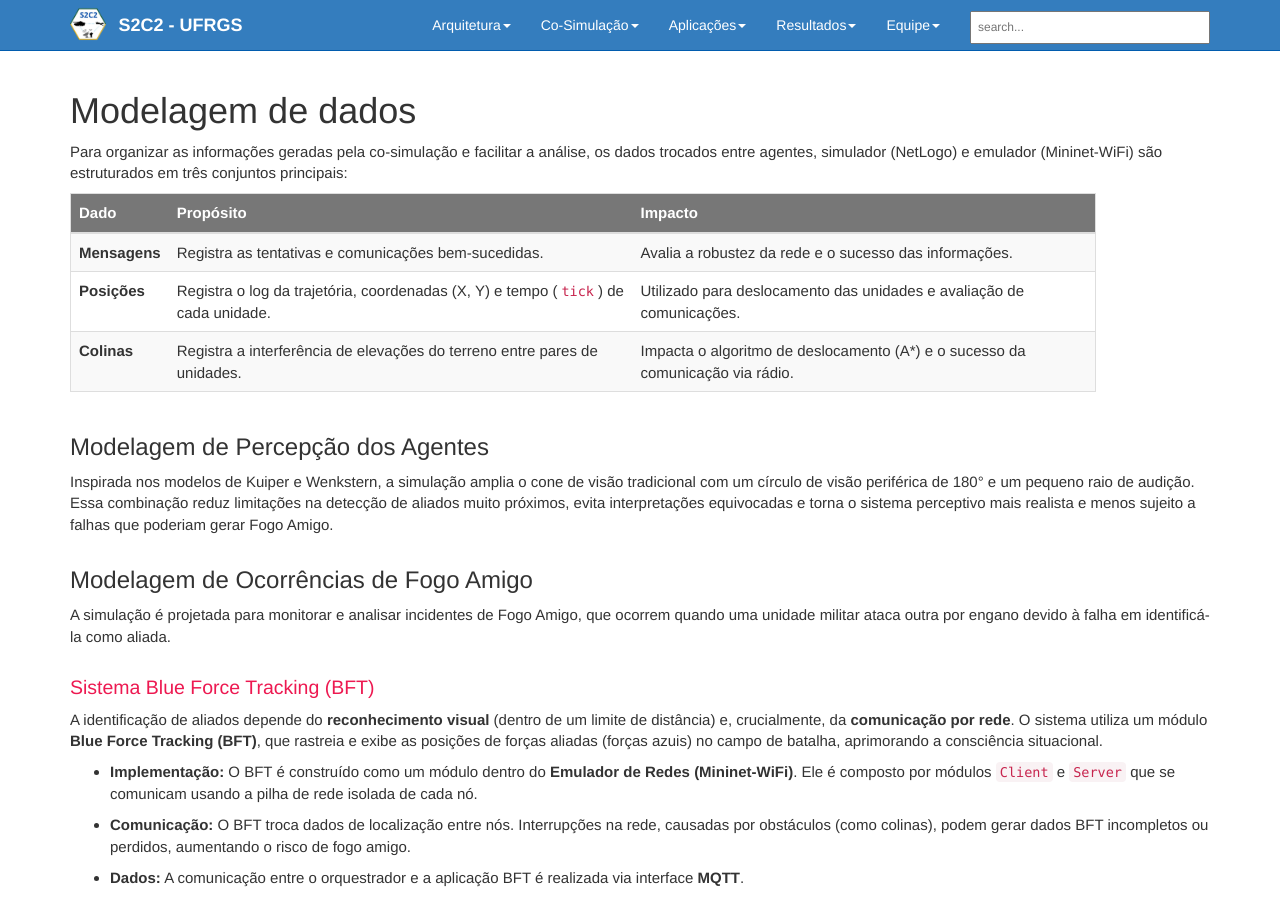
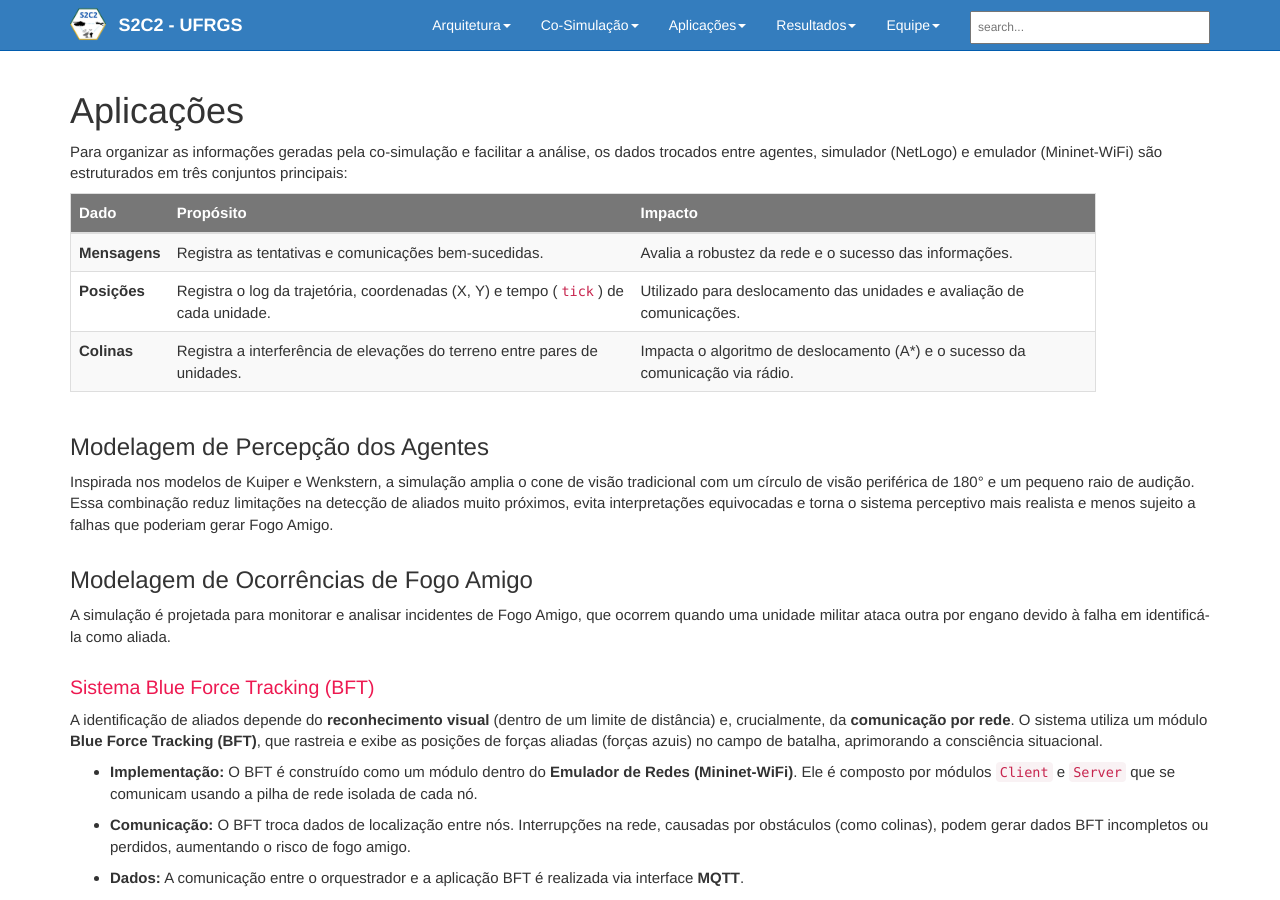
Before and after one commit to S2C2-UFRGS/S2C2-UFRGS, a Jekyll site: the page built from pages/s2c2/aplicacoes.md, in a window 1280 px wide and 900 px high. Built offline with Jekyll 4.4.1, drawn with Linux system fonts in a browser that asks for light colours; comment, search, counter and statistics services are not loaded.

Commit message:
fixing for aplicacoes page

```diff
--- a/pages/s2c2/aplicacoes.md
+++ b/pages/s2c2/aplicacoes.md
@@ -1,5 +1,5 @@
 ---
-title: "Modelagem de dados"
+title: "Aplicações"
 permalink: /aplicacoes.html
 hide_sidebar: true
 toc: false
```
Also changed, not shown: _data/topnav.yml (+0 -33 lines).
